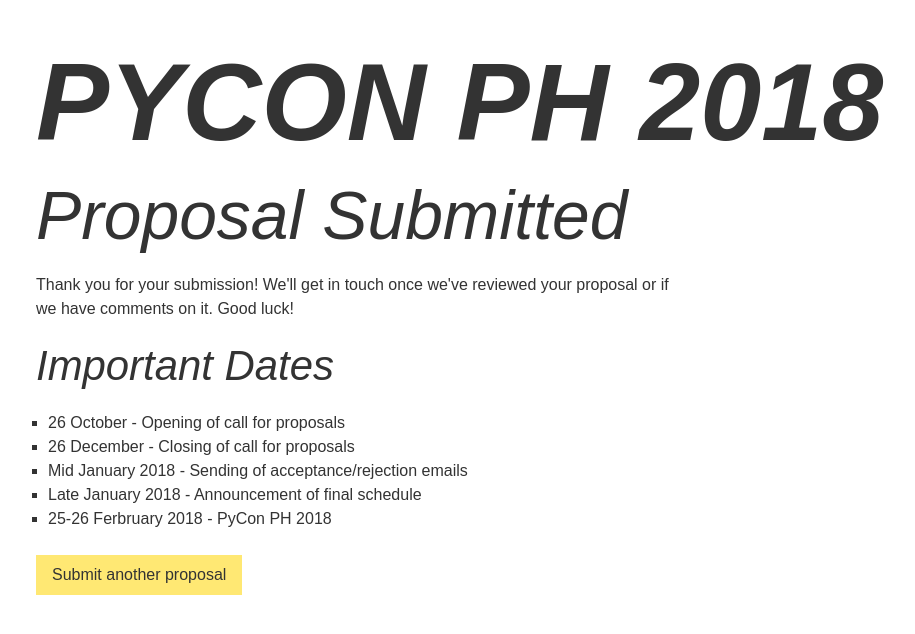
After one commit to pythonph/pycon-2018, a Django app: page /cfp/thanks/ in a window 1280 px wide. The commit adds this page. Shown: the top 634 px of the page, without its empty margins (12-927 px from the left). Run offline with Django 3.2, Linux system fonts and the light colour scheme; parts of the project's set-up code (start-up, migrations or seed data) failed here and were passed over; some libraries are stand-ins or nearby versions.

Commit message:
Add cfp thanks page

```diff
--- /dev/null
+++ b/pyconph/program/templates/program/cfp_thanks.html
@@ -0,0 +1,20 @@
+{% extends 'base.html' %}
+
+{% block title %}Call for Proposals - PyCon PH 2018{% endblock %}
+
+{% block content %}
+<div class='page'>
+  <h2>Proposal Submitted</h2>
+  <p>Thank you for your submission! We'll get in touch once we've reviewed your
+  proposal or if we have comments on it. Good luck!</p>
+  <h3>Important Dates</h3>
+  <ul>
+    <li>26 October - Opening of call for proposals
+    <li>26 December - Closing of call for proposals
+    <li>Mid January 2018 - Sending of acceptance/rejection emails
+    <li>Late January 2018 - Announcement of final schedule
+    <li>25-26 Ferbruary 2018 - PyCon PH 2018
+  </ul>
+  <p><a class='btn -yellow' href='{% url "cfp" %}'>Submit another proposal</a></p>
+</div>
+{% endblock %}
--- a/pyconph/program/views.py
+++ b/pyconph/program/views.py
@@ -14,3 +14,7 @@
     else:
         form = ProposalForm()
     return render(request, 'program/cfp.html', {'form': form})
+
+
+def cfp_thanks(request):
+    return render(request, 'program/cfp_thanks.html')
--- a/pyconph/static/css/base.css
+++ b/pyconph/static/css/base.css
@@ -98,6 +98,10 @@
 
 /* Pages */
 
+.page {
+  max-width: 40rem;
+}
+
 .form-page {
   display: flex;
   align-items: flex-start;
--- a/pyconph/templates/registration/registration_complete.html
+++ b/pyconph/templates/registration/registration_complete.html
@@ -1,6 +1,8 @@
 {% extends 'base.html' %}
 
 {% block content %}
-<h2>Register</h2>
-<p>Please check your email to complete the registration process.</p>
+<div class='page'>
+  <h2>Register</h2>
+  <p>Please check your email to complete the registration process.</p>
+</div>
 {% endblock %}
--- a/pyconph/urls.py
+++ b/pyconph/urls.py
@@ -1,10 +1,11 @@
 from django.conf.urls import include, url
 from django.contrib import admin
 
-from pyconph.program.views import cfp
+from pyconph.program.views import cfp, cfp_thanks
 
 urlpatterns = [
+    url(r'^cfp/$', cfp, name='cfp'),
+    url(r'^cfp/thanks/$', cfp_thanks, name='cfp_thanks'),
     url(r'^accounts/', include('registration.backends.default.urls')),
-    url(r'^cfp/$', cfp, name='cfp'),
     url(r'^admin/', admin.site.urls),
 ]
```
Also changed, not shown: pyconph/templates/registration/activation_complete.html (+6 -4 lines).
